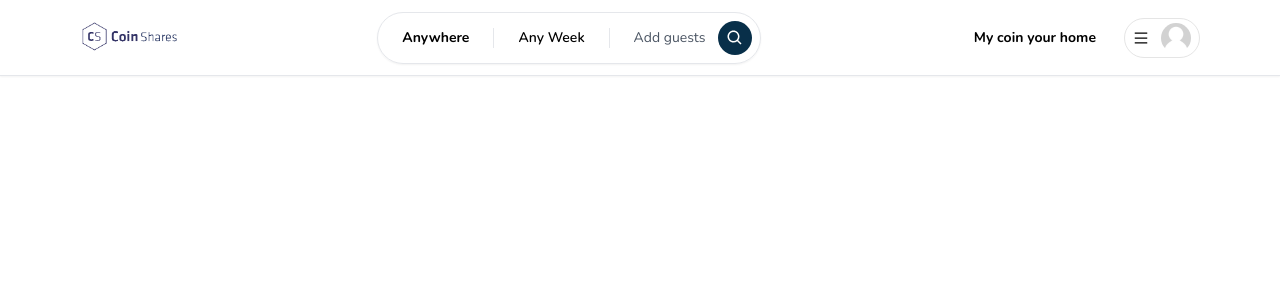
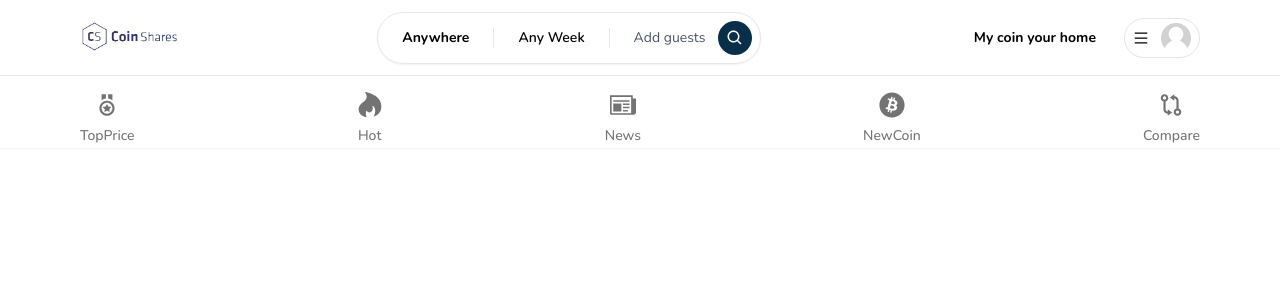
Before and after one commit to osh6006/my-coin-app, a Next.js app: page / in a window 1280 px wide. Shown: the top 300 px of the page. Built offline with nearby package versions, Linux system fonts and the light colour scheme; no server answers.

Commit message:
Categories UI

```diff
--- a/app/components/Navbar.tsx
+++ b/app/components/Navbar.tsx
@@ -5,6 +5,7 @@ import Logo from "./navbar/Logo";
 import Search from "./navbar/Search";
 import UserMenu from "./navbar/UserMenu";
 import { SafeUser } from "../Types";
+import Categories from "./navbar/Categories";
 
 interface NavbarProps {
   currentUser?: SafeUser | null;
@@ -22,6 +23,7 @@ const Navbar: React.FC<NavbarProps> = ({ currentUser }) => {
           </div>
         </Container>
       </div>
+      <Categories />
     </div>
   );
 };
--- /dev/null
+++ b/app/components/navbar/Categories.tsx
@@ -0,0 +1,72 @@
+import React from "react";
+import Container from "../Container";
+import CategoryBox from "./CategoryBox";
+import { BiMedal, BiGitCompare } from "react-icons/bi";
+import { FaHotjar } from "react-icons/fa";
+import { ImNewspaper } from "react-icons/im";
+import { FaBitcoin } from "react-icons/fa";
+import { usePathname, useSearchParams } from "next/navigation";
+
+export const categories = [
+  {
+    label: "TopPrice",
+    icon: BiMedal,
+    description: "This property is top price coin",
+    isNew: false,
+  },
+  {
+    label: "Hot",
+    icon: FaHotjar,
+    description: "This property is hot coin",
+    isNew: false,
+  },
+  {
+    label: "News",
+    icon: ImNewspaper,
+    description: "This property is news about coin",
+    isNew: false,
+  },
+  {
+    label: "NewCoin",
+    icon: FaBitcoin,
+    description: "This property is new coin",
+    isNew: false,
+  },
+  {
+    label: "Compare",
+    icon: BiGitCompare,
+    description: "This property is coin compare",
+    isNew: true,
+  },
+];
+
+const Categories = () => {
+  const params = useSearchParams();
+  const category = params?.get("category");
+  const pathname = usePathname();
+
+  const isMainpage = pathname === "/";
+
+  if (!isMainpage) {
+    return null;
+  }
+
+  return (
+    <Container>
+      <div className="pt-4 flex flex-row items-center justify-between overflow-x-auto">
+        {categories?.map(item => (
+          <CategoryBox
+            key={item?.label}
+            label={item.label}
+            description={item.description}
+            icon={item.icon}
+            selected={category == item.label}
+            isNew={item.isNew}
+          />
+        ))}
+      </div>
+    </Container>
+  );
+};
+
+export default Categories;
--- /dev/null
+++ b/app/components/navbar/CategoryBox.tsx
@@ -0,0 +1,64 @@
+import { useRouter, useSearchParams } from "next/navigation";
+import React, { useCallback } from "react";
+import { IconType } from "react-icons";
+import qs from "query-string";
+
+interface CategoryBoxProps {
+  icon: IconType;
+  label: string;
+  isNew: boolean;
+  selected: boolean;
+  description: string;
+}
+
+const CategoryBox: React.FC<CategoryBoxProps> = ({
+  icon: Icon,
+  label,
+  isNew,
+  selected,
+}) => {
+  const router = useRouter();
+  const params = useSearchParams();
+
+  const handleClick = useCallback(() => {
+    let currentQuery = {};
+
+    if (params) {
+      currentQuery = qs.parse(params.toString());
+    }
+
+    const updatedQuery: any = {
+      ...currentQuery,
+      category: label,
+    };
+
+    if (params?.get("category") === label) {
+      delete updatedQuery.category;
+    }
+
+    const url = qs.stringifyUrl(
+      {
+        url: "/",
+        query: updatedQuery,
+      },
+      { skipNull: true }
+    );
+
+    router.push(url);
+  }, [label, params, router]);
+  return (
+    <div
+      onClick={handleClick}
+      className={`
+    flex flex-col items-center justify-center gap-2 border-b-2 hover:text-sky-950 transition cursor-pointer
+    ${selected ? "border-b-sky-950" : "border-transparent"}
+    ${selected ? "text-sky-950" : "text-neutral-500"}
+    `}
+    >
+      <Icon size={26} />
+      <div className="font-medium text-sm">{label}</div>
+    </div>
+  );
+};
+
+export default CategoryBox;
--- a/app/components/navbar/Logo.tsx
+++ b/app/components/navbar/Logo.tsx
@@ -4,7 +4,16 @@ import { useRouter } from "next/navigation";
 
 const Logo = () => {
   const router = useRouter();
-  return <Image src="/images/logo.png" alt="Logo" className="hidden md:block cursor-pointer" height="50" width="100" />;
+  return (
+    <Image
+      onClick={() => router.push("/")}
+      src="/images/logo.png"
+      alt="Logo"
+      className="hidden md:block cursor-pointer"
+      height="50"
+      width="100"
+    />
+  );
 };
 
 export default Logo;
--- a/package.json
+++ b/package.json
@@ -22,6 +22,7 @@
     "next": "13.4.3",
     "next-auth": "^4.22.1",
     "postcss": "8.4.23",
+    "query-string": "^8.1.0",
     "react": "18.2.0",
     "react-dom": "18.2.0",
     "react-hook-form": "^7.43.9",
```
Also changed, not shown: 1 other file (tests, documents, lock files or other folders).
